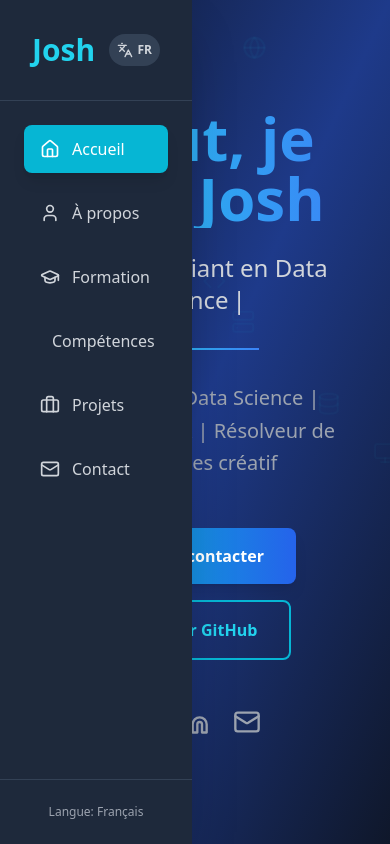
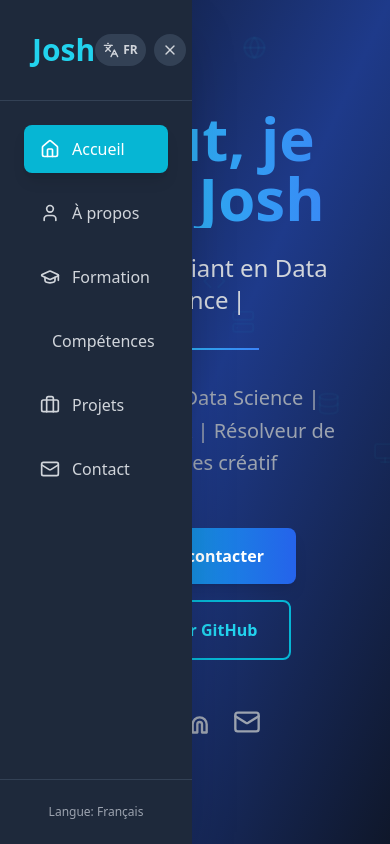
Before and after one commit to joshBM7/portfolio, a React (Vite) app: page / in a window 390 px wide. Built offline with nearby package versions, Linux system fonts and the light colour scheme.

Commit message:
Add close button to mobile sidebar for better usability

```diff
--- a/src/components/Sidebar.tsx
+++ b/src/components/Sidebar.tsx
@@ -85,6 +85,7 @@ const Sidebar: React.FC<SidebarProps> = ({ activeSection, setActiveSection }) =>
           >
             Josh
           </motion.h1>
+          <div className="flex items-center space-x-2">
             {/* Bouton de changement de langue dans le header */}
             <motion.button
               initial={{ opacity: 0 }}
@@ -98,6 +99,19 @@ const Sidebar: React.FC<SidebarProps> = ({ activeSection, setActiveSection }) =>
               <Languages size={16} className="text-current" />
               <span className="text-xs font-bold uppercase">{language}</span>
             </motion.button>
+            {/* Bouton fermer pour mobile */}
+            <motion.button
+              initial={{ opacity: 0 }}
+              animate={{ opacity: 1 }}
+              whileHover={{ scale: 1.1 }}
+              whileTap={{ scale: 0.9 }}
+              onClick={() => setIsMobileMenuOpen(false)}
+              className="lg:hidden p-2 rounded-full bg-slate-700 hover:bg-red-500 transition-colors duration-300 text-gray-300 hover:text-white"
+              title="Fermer le menu"
+            >
+              <X size={16} className="text-current" />
+            </motion.button>
+          </div>
         </div>
 
         {/* Navigation */}
```
Lines whose indentation alone changed are shown as unchanged.
